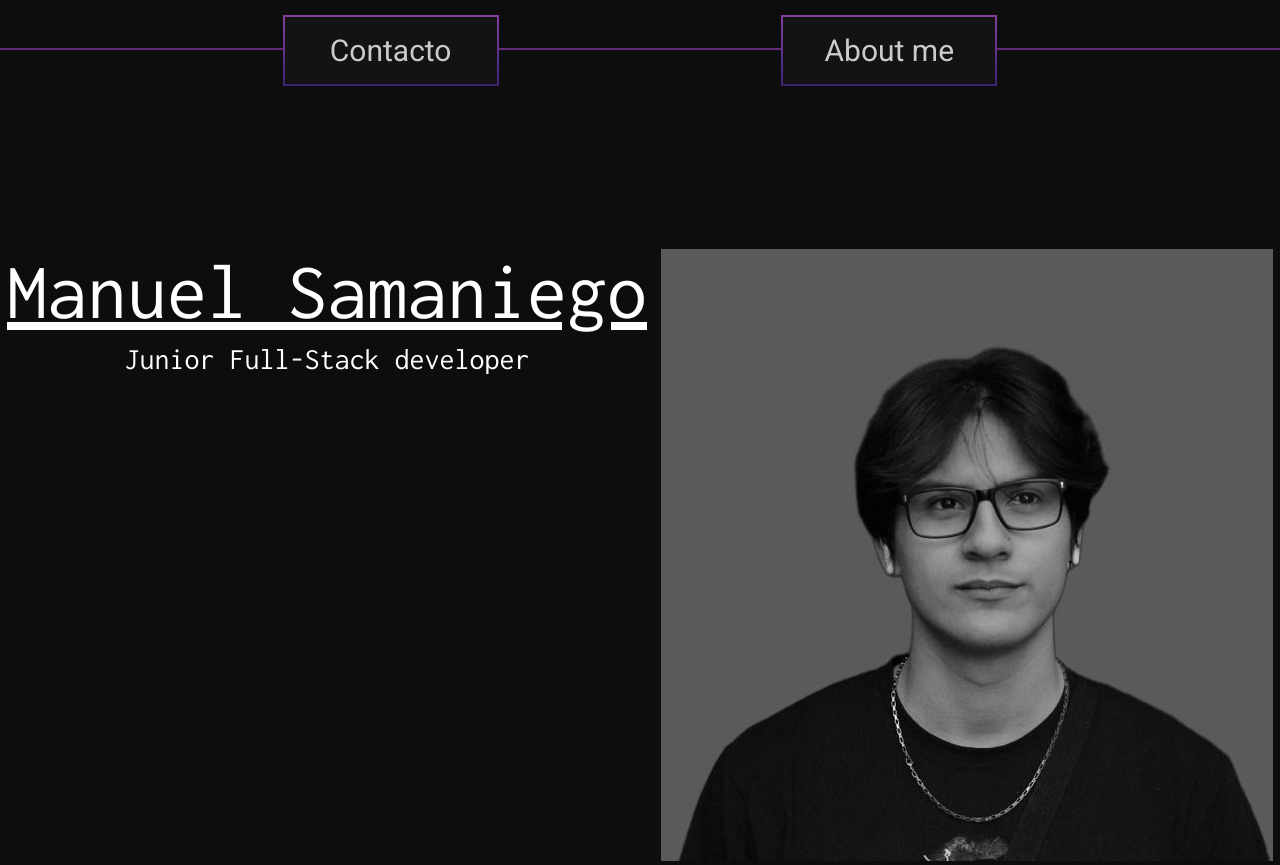
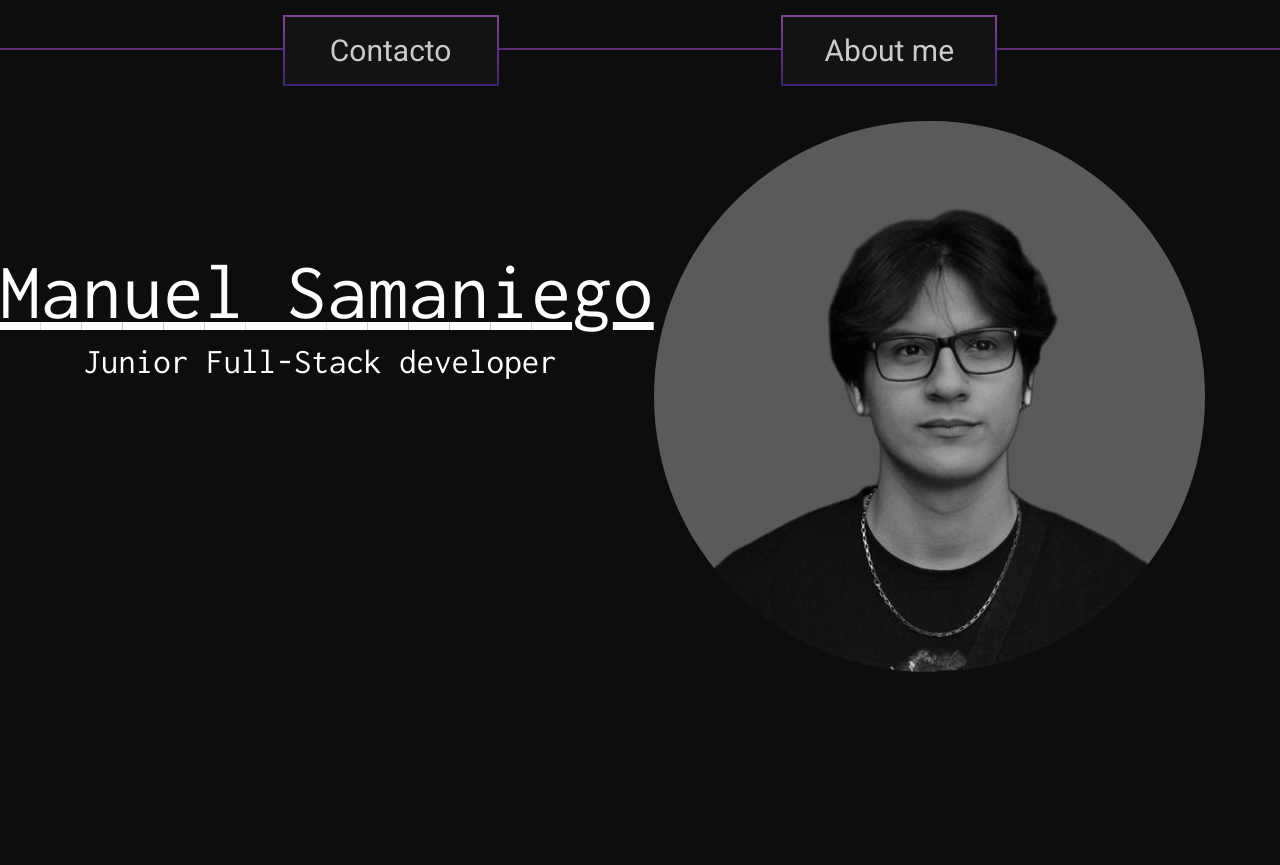
Before and after one commit to MassDevss/portfolio, an Angular app: page / in a window 1280 px wide. After the commit the page ends 804 px from the top, so only its background shows below. Built offline with nearby package versions, Linux system fonts and the light colour scheme.

Commit message:
letter animation

```diff
--- a/src/app/app.component.html
+++ b/src/app/app.component.html
@@ -1,3 +1,2 @@
-
 
 <router-outlet></router-outlet>
--- a/src/app/app.module.ts
+++ b/src/app/app.module.ts
@@ -7,6 +7,8 @@ import { HomeComponent } from './pages/home/home.component';
 import { ContactComponent } from './pages/contact/contact.component';
 import { NavComponent } from './components/nav/nav.component';
 import {NgOptimizedImage} from "@angular/common";
+import { TitleComponent } from './components/title/title.component';
+import { CircleComponent } from './components/circle/circle.component';
 
 @NgModule({
   declarations: [
@@ -14,6 +16,8 @@ import {NgOptimizedImage} from "@angular/common";
     HomeComponent,
     ContactComponent,
     NavComponent,
+    TitleComponent,
+    CircleComponent,
   ],
     imports: [
         BrowserModule,
--- /dev/null
+++ b/src/app/components/circle/circle.component.html
@@ -0,0 +1,3 @@
+
+
+<figure [ngStyle]="{top: top, bottom: bottom, left: left, rigth: rigth}" class="circle"></figure>
--- /dev/null
+++ b/src/app/components/circle/circle.component.sass
@@ -0,0 +1,13 @@
+
+$purple:#692c81
+$withe: #fff
+
+
+.circle
+  position: absolute
+  z-index: -1
+  width: 5rem
+  height: 5rem
+  padding: 2rem
+  border-radius: 50%
+  background-color: $purple
--- /dev/null
+++ b/src/app/components/circle/circle.component.ts
@@ -0,0 +1,28 @@
+import { Component, Input } from '@angular/core';
+
+@Component({
+  selector: 'app-circle',
+  templateUrl: './circle.component.html',
+  styleUrls: ['./circle.component.sass']
+})
+export class CircleComponent {
+
+  @Input()
+  top: string = "";
+
+  @Input()
+  left: string = "";
+
+  @Input()
+  rigth: string = "";
+
+  @Input()
+  bottom: string = "";
+
+
+  setLocation() {
+    return
+  }
+
+
+}
--- /dev/null
+++ b/src/app/components/title/title.component.html
@@ -0,0 +1,22 @@
+
+<div class="title-wrapper">
+  <h1 class="title-h-wrap">
+    <span>M</span>
+    <span>a</span>
+    <span>n</span>
+    <span>u</span>
+    <span>e</span>
+    <span>l</span>&nbsp;<span>S</span>
+    <span>a</span>
+    <span>m</span>
+    <span>a</span>
+    <span>n</span>
+    <span>i</span>
+    <span>e</span>
+    <span>g</span>
+    <span>o</span>
+  </h1>
+</div>
+<div class="sub-title">
+  <h3>Junior Full-Stack developer</h3>
+</div>
--- /dev/null
+++ b/src/app/components/title/title.component.sass
@@ -0,0 +1,48 @@
+
+.title-h-wrap
+  color: #fff
+  font-size: 80px
+  font-family: 'Inconsolata', monospace
+  font-weight: 400
+  text-decoration: underline
+
+  animation: spacecer infinite 3s
+
+@mixin transition-property($property...)
+    -moz-transition-property:    $property
+    -o-transition-property:      $property
+    -webkit-transition-property: $property
+    transition-property:         $property
+
+@mixin transition-duration($duration...)
+    -moz-transition-duration:    $duration
+    -o-transition-duration:      $duration
+    -webkit-transition-duration: $duration
+    transition-duration:         $duration
+
+.title-h-wrap span
+  position: relative
+  cursor: pointer
+  bottom: 0rem
+  @include transition-property(bottom)
+  @include transition-duration(0.2s)
+
+.title-h-wrap span:hover
+  bottom: 1.2rem
+
+.sub-title
+  margin-top: 10px
+  color: #fff
+  font-size: 30px
+  font-family: 'Inconsolata', monospace
+
+.sub-title h3
+  font-weight: normal
+
+@keyframes spacecer
+  0%
+    letter-spacing: 0px
+  50%
+    letter-spacing: 2px
+  100%
+    letter-spacing: 0px
--- /dev/null
+++ b/src/app/components/title/title.component.ts
@@ -0,0 +1,25 @@
+import { Component, OnDestroy, OnInit } from '@angular/core';
+
+@Component({
+  selector: 'app-title',
+  templateUrl: './title.component.html',
+  styleUrls: ['./title.component.sass']
+})
+export class TitleComponent implements OnInit, OnDestroy{
+
+  animateInterval: any;
+
+  constructor(){
+
+  }
+
+  ngOnInit(): void {
+  }
+
+  ngOnDestroy(): void {
+  }
+
+
+
+
+}
--- a/src/app/pages/home/home.component.html
+++ b/src/app/pages/home/home.component.html
@@ -7,13 +7,13 @@
   <div class="intro">
 
     <div class="left-intro">
-      <h1>Manuel Samaniego</h1>
-      <h3>Junior Full-Stack developer</h3>
+      <app-title></app-title>
     </div>
 
     <div class="image-intro">
       <div class="image-wrap">
-        <img ngSrc="../../../assets/images/me.jpeg" alt="" height="612" width="612">
+        <app-circle left="14rem"></app-circle>
+        <img ngSrc="../../../assets/images/me.jpeg" alt="" width="612" height="612">
       </div>
     </div>
 
--- a/src/app/pages/home/home.component.sass
+++ b/src/app/pages/home/home.component.sass
@@ -1,3 +1,6 @@
+
+$purple:#692c81
+$withe: #fff
 
 
 .intro
@@ -9,17 +12,18 @@
     font-family: 'Inconsolata', monospace
     font-weight: 400
     text-align: center
+    width: 50%
 
-    h1
-      color: #fff
-      font-size: 80px
-      font-family: 'Inconsolata', monospace
-      font-weight: 400
-      text-decoration: underline
+  .image-intro
+    position: relative
+    z-index: 10
+    bottom: 8rem
+    width: 50%
+    display: flex
+    justify-content: center
 
-    h3
-      margin-top: 10px
-      color: #fff
-      font-size: 30px
-      font-family: 'Inconsolata', monospace
-      font-weight: 400
+
+    img
+      border-radius: 50%
+      width: 90%
+      height: auto
```
Also changed, not shown: 2 other files (tests, documents, lock files or other folders).
